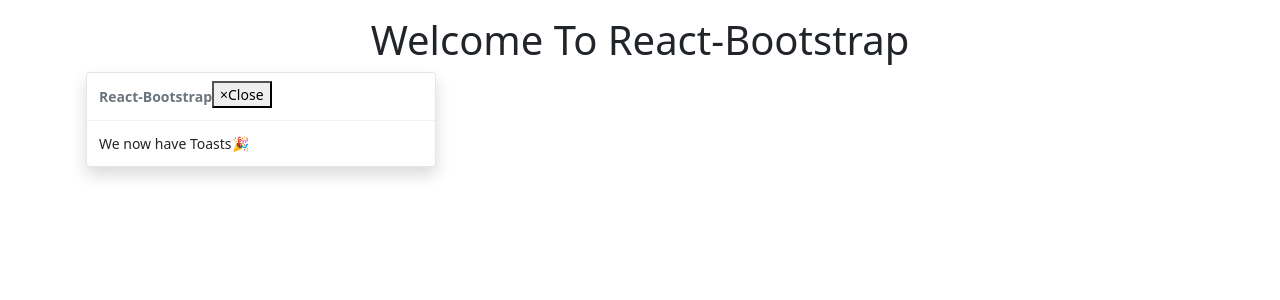
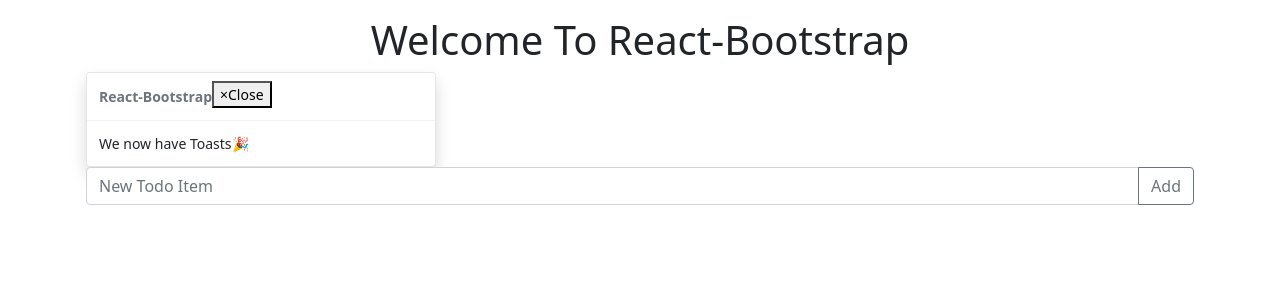
Before and after one commit to romanlryji/agile-react, a React (Create React App) app: page / in a window 1280 px wide. Shown: the top 300 px of the page. Built offline with nearby package versions, Linux system fonts and the light colour scheme.

Commit message:
InputTodo

```diff
--- a/src/App.js
+++ b/src/App.js
@@ -7,6 +7,8 @@
 import Toast from 'react-bootstrap/Toast';
 import Container from 'react-bootstrap/Container';
 import Button from 'react-bootstrap/Button';
+
+import InputTodo from './components/InputTodo';
 
 import './App.css';
 
@@ -39,7 +41,9 @@
           </span>
         </ExampleToast>
       </Jumbotron>
+      <InputTodo />
     </Container>
+
 
     // <>
     //   <Navbar />
--- /dev/null
+++ b/src/components/InputTodo.js
@@ -0,0 +1,39 @@
+import React, { useState } from "react"
+
+import InputGroup from 'react-bootstrap/InputGroup'
+import Button from 'react-bootstrap/Button'
+import FormControl from 'react-bootstrap/FormControl'
+
+const InputTodo = props => {
+  const [inputText, setInputText] = useState({
+    title: ""
+  })
+
+  const onChange = e => {
+    console.log(e.target.value)
+    setInputText({
+      title: e.target.value
+    })
+  }
+
+  const addClick = () => {
+    console.log(inputText.title)
+  }
+
+  return (
+    <InputGroup className="mb-3">
+      <FormControl
+        value={inputText.title}
+        onChange={onChange}
+        placeholder="New Todo Item"
+        aria-label="New Todo Item"
+        aria-describedby="basic-addon2"
+      />
+      <Button variant="outline-secondary" id="button-addon2" onClick={addClick}>
+        Add
+      </Button>
+    </InputGroup>
+  )
+}
+
+export default InputTodo
```
